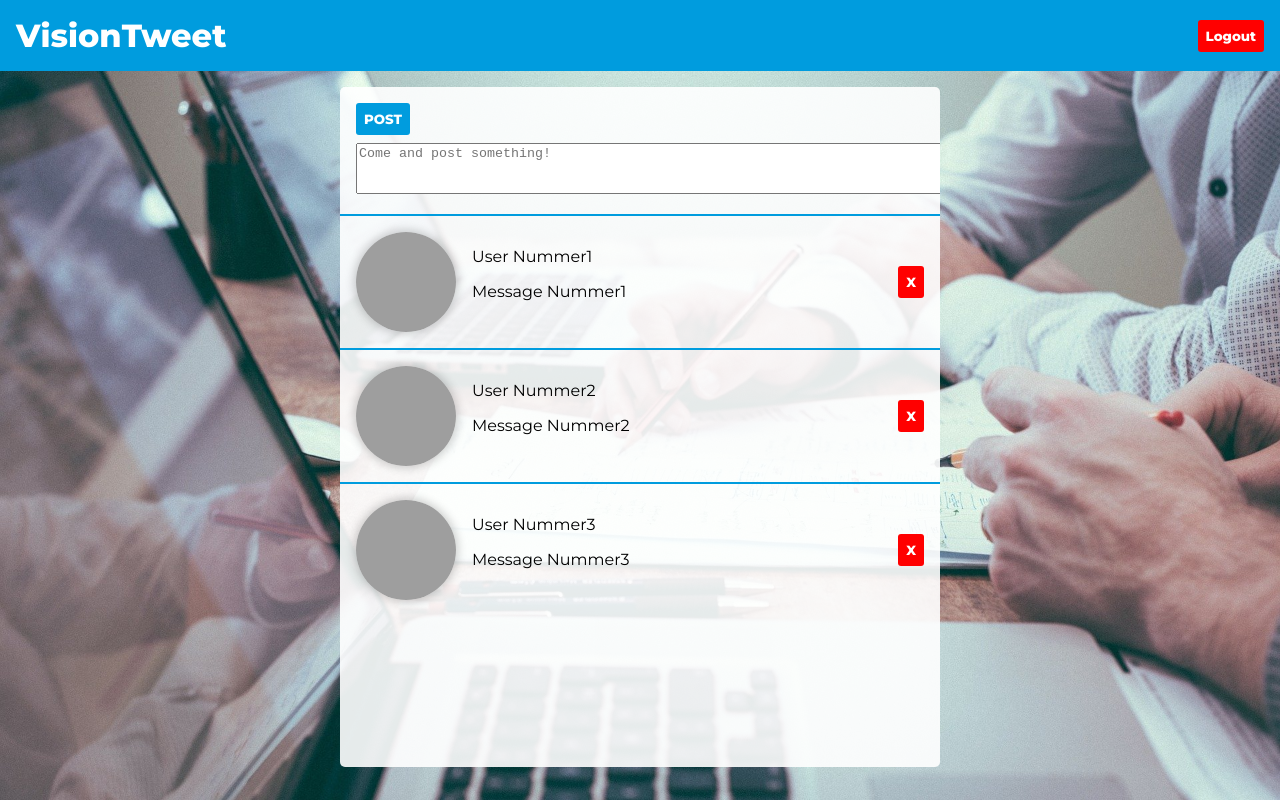
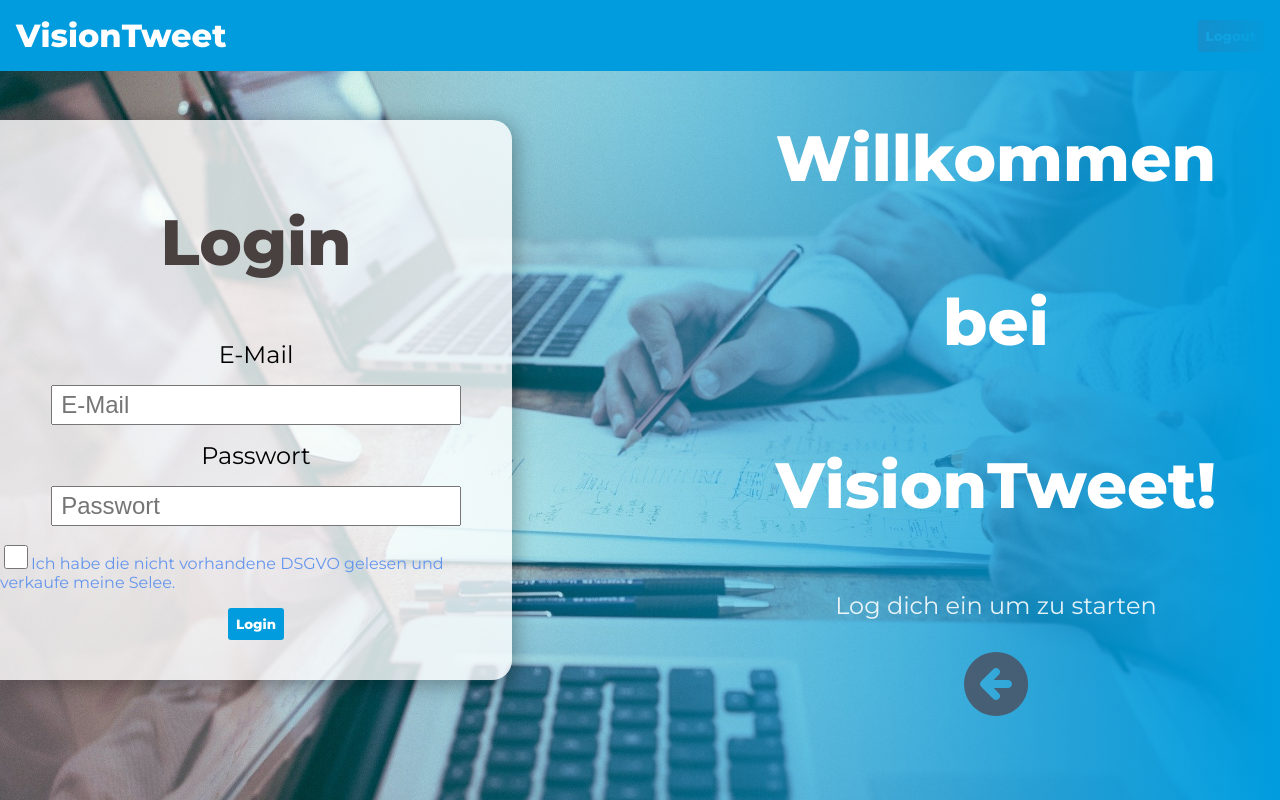
Before and after one commit to Coding-Goose/VisionTweetNG, an Angular app: page / in a window 1280 px wide. Both pictures are taken after a click on the button "Logout". Built offline with nearby package versions, Linux system fonts and the light colour scheme; grey boxes are pictures that could not be loaded.

Commit message:
zwischenstand #5

```diff
--- a/src/app/app.component.html
+++ b/src/app/app.component.html
@@ -1,3 +1,3 @@
-<app-header></app-header>
-<app-tweet-container></app-tweet-container>
-<!--<app-login-page></app-login-page>-->
+<app-header (logout)="loginVisible = true"></app-header>
+<app-tweet-container *ngIf="!loginVisible"></app-tweet-container>
+<app-login-page *ngIf="loginVisible"></app-login-page>
--- a/src/app/app.component.ts
+++ b/src/app/app.component.ts
@@ -6,5 +6,6 @@ import { Component } from '@angular/core';
   styleUrls: ['./app.component.css']
 })
 export class AppComponent {
-  title = 'VisionTweetNG';
+
+  loginVisible = false;
 }
--- a/src/app/home/tweet-list/tweet-list.component.html
+++ b/src/app/home/tweet-list/tweet-list.component.html
@@ -1,8 +1,4 @@
 <ul id="tweet-list">
-  <app-tweet [message]="tweets[0].message" [user]="tweets[0].user"
-             [avatarUrl]="tweets[0].avatarUrl"></app-tweet>
-  <app-tweet [message]="tweets[1].message" [user]="tweets[1].user"
-  [avatarUrl]="tweets[1].avatarUrl"></app-tweet>
-  <app-tweet [message]="tweets[2].message" [user]="tweets[2].user"
-             [avatarUrl]="tweets[2].avatarUrl"></app-tweet>
+  <app-tweet *ngFor="let tweet of tweets; let i = index" [message]="tweet.message" [user]="tweet.user"
+             [avatarUrl]="tweet.avatarUrl" (onDelete)="deleteTweet(i)"></app-tweet>
 </ul>
--- a/src/app/home/tweet-list/tweet-list.component.ts
+++ b/src/app/home/tweet-list/tweet-list.component.ts
@@ -33,9 +33,16 @@ export class TweetListComponent {
         message: "Message Nummer3",
         user: "User Nummer3",
         avatarUrl: "https://picsum.photos/100?random=3"
+      },
+      {
+        message: "Message Nummer4",
+        user: "User Nummer4",
+        avatarUrl: "https://picsum.photos/100?random=4"
       }
     ];
   }
 
-
+  deleteTweet(index: number): void {
+    this.tweets.splice(index, 1);
+  }
 }
--- a/src/app/home/tweet/tweet.component.html
+++ b/src/app/home/tweet/tweet.component.html
@@ -4,5 +4,5 @@
     <span class="username">{{user}}</span>
     <p>{{message}}</p>
   </div>
-  <app-button color="red">X</app-button>
+  <app-button color="red" (click)="onXClick()">X</app-button>
 </div>
--- a/src/app/home/tweet/tweet.component.ts
+++ b/src/app/home/tweet/tweet.component.ts
@@ -1,4 +1,4 @@
-import {Component, Input, ViewEncapsulation} from '@angular/core';
+import {Component, EventEmitter, Input, Output, ViewEncapsulation} from '@angular/core';
 
 @Component({
   selector: 'app-tweet',
@@ -11,5 +11,12 @@ export class TweetComponent {
   @Input() user = '';
   @Input() avatarUrl = '';
 
+  @Output() onDelete: EventEmitter<any> = new EventEmitter<any>();
+
+
   constructor() { }
+
+  onXClick() {
+    this.onDelete.emit();
+  }
 }
--- a/src/app/login/login-form/login-form.component.html
+++ b/src/app/login/login-form/login-form.component.html
@@ -1,10 +1,10 @@
 <form class="login-form">
   <label for="login-mail">E-Mail</label>
-  <input id="login-mail" type="email" placeholder="E-Mail" oninput="triggerDisabledState()">
+  <input id="login-mail" type="email" placeholder="E-Mail">
   <label for="login-password">Passwort</label>
-  <input id="login-password" type="password" placeholder="Passwort" oninput="triggerDisabledState()">
+  <input id="login-password" type="password" placeholder="Passwort">
   <div>
-    <input id="dsgvo-checkbox" type="checkbox" style="height: 1.5rem; width: 1.5rem" oninput="triggerDisabledState()">
+    <input id="dsgvo-checkbox" type="checkbox" style="height: 1.5rem; width: 1.5rem">
     <label for="dsgvo-checkbox" style="color: cornflowerblue;">Ich habe die nicht vorhandene DSGVO gelesen und verkaufe meine
       Selee.</label>
   </div>
--- a/src/app/shared/button/button.component.ts
+++ b/src/app/shared/button/button.component.ts
@@ -1,13 +1,25 @@
-import {Component, Input, OnInit} from '@angular/core';
+import {AfterViewInit, Component, Input, OnDestroy, OnInit} from '@angular/core';
 
 @Component({
   selector: 'app-button',
   templateUrl: './button.component.html',
   styleUrls: ['./button.component.css']
 })
-export class ButtonComponent {
+export class ButtonComponent implements OnInit, AfterViewInit, OnDestroy {
 
   @Input() color: 'red' | 'blue' = 'blue';
 
   constructor() { }
+
+  ngAfterViewInit(): void {
+    console.log("After View init")
+  }
+
+  ngOnDestroy(): void {
+    console.log("Destroy")
+  }
+
+  ngOnInit(): void {
+    console.log("INIT")
+  }
 }
--- a/src/app/shared/header/header.component.html
+++ b/src/app/shared/header/header.component.html
@@ -1,4 +1,4 @@
 <header>
   <h1>VisionTweet</h1>
-  <app-button color="red">Logout</app-button>
+  <app-button color="red" (click)="onLogoutClick()">Logout</app-button>
 </header>
--- a/src/app/shared/header/header.component.ts
+++ b/src/app/shared/header/header.component.ts
@@ -1,15 +1,17 @@
-import { Component, OnInit } from '@angular/core';
+import {Component, EventEmitter, OnInit, Output} from '@angular/core';
 
 @Component({
   selector: 'app-header',
   templateUrl: './header.component.html',
   styleUrls: ['./header.component.css']
 })
-export class HeaderComponent implements OnInit {
+export class HeaderComponent {
+
+  @Output() logout: EventEmitter<any> = new EventEmitter();
 
   constructor() { }
 
-  ngOnInit(): void {
+  onLogoutClick() {
+    this.logout.emit();
   }
-
 }
```
